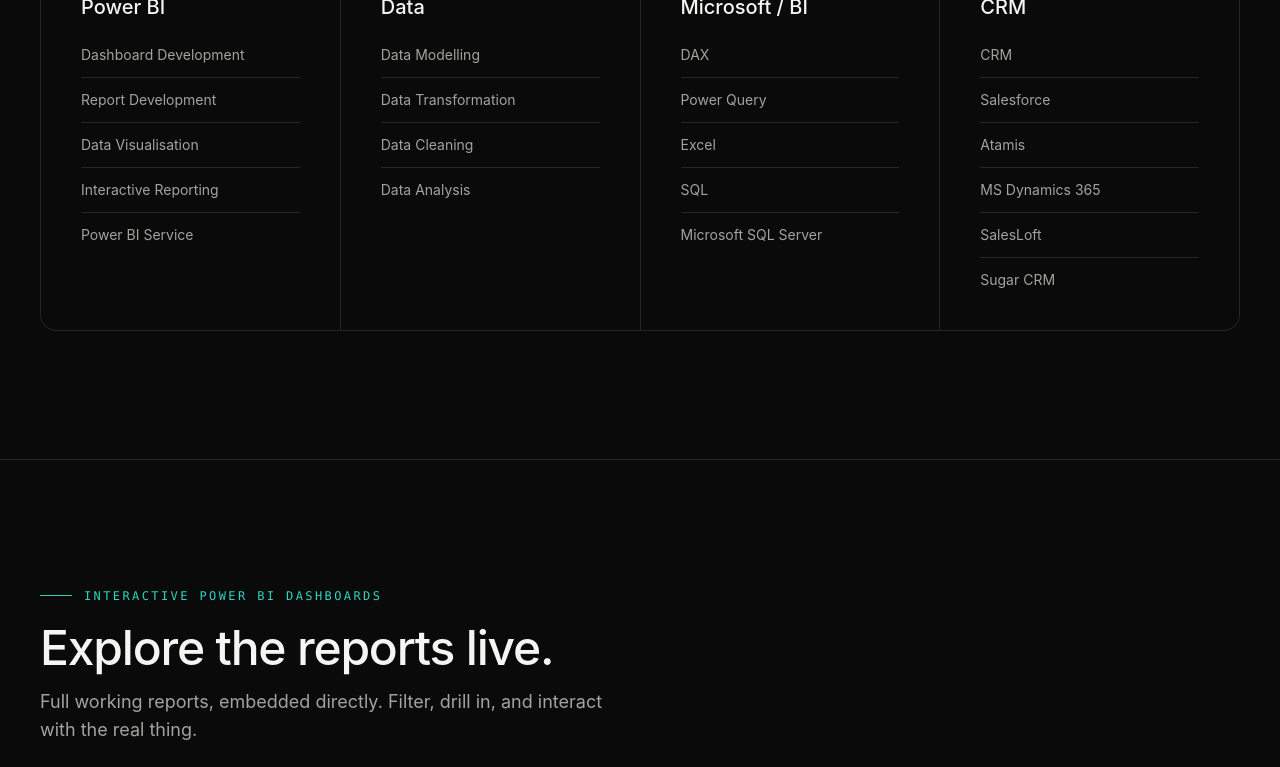
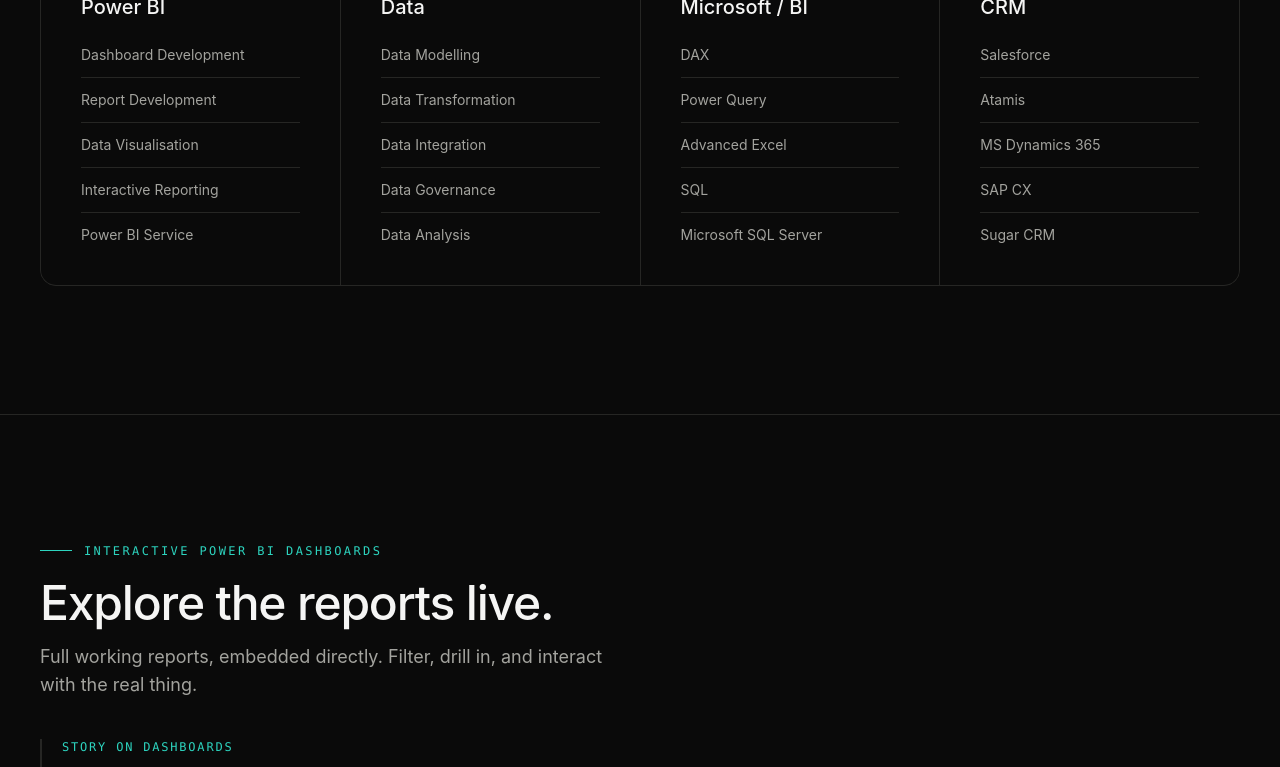
Before and after one commit to EmmanuelOni-debug/austin-akhigbe-portfolio, a Next.js app: page / in a window 1280 px wide. Shown: the part 1900-2667 px from the top of the page. Built offline with nearby package versions, Linux system fonts and the light colour scheme.

Commit message:
capabilities-tweaks

```diff
--- a/src/data/experience.ts
+++ b/src/data/experience.ts
@@ -65,7 +65,7 @@
   },
   {
     company: "Nuclear Waste Services",
-    industry: "Energy & Utilities",
+    industry: "Public Sector",
     logo: "/logos/nuclear-waste-services.png",
     logoOnDark: true,
     summary:
--- a/src/data/skills.ts
+++ b/src/data/skills.ts
@@ -32,22 +32,22 @@
     items: [
       "Data Modelling",
       "Data Transformation",
-      "Data Cleaning",
+      "Data Integration",
+      "Data Governance",
       "Data Analysis",
     ],
   },
   {
     category: "Microsoft / BI",
-    items: ["DAX", "Power Query", "Excel", "SQL", "Microsoft SQL Server"],
+    items: ["DAX", "Power Query", "Advanced Excel", "SQL", "Microsoft SQL Server"],
   },
   {
     category: "CRM",
     items: [
-      "CRM",
       "Salesforce",
       "Atamis",
       "MS Dynamics 365",
-      "SalesLoft",
+      "SAP CX",
       "Sugar CRM",
     ],
   },
```
